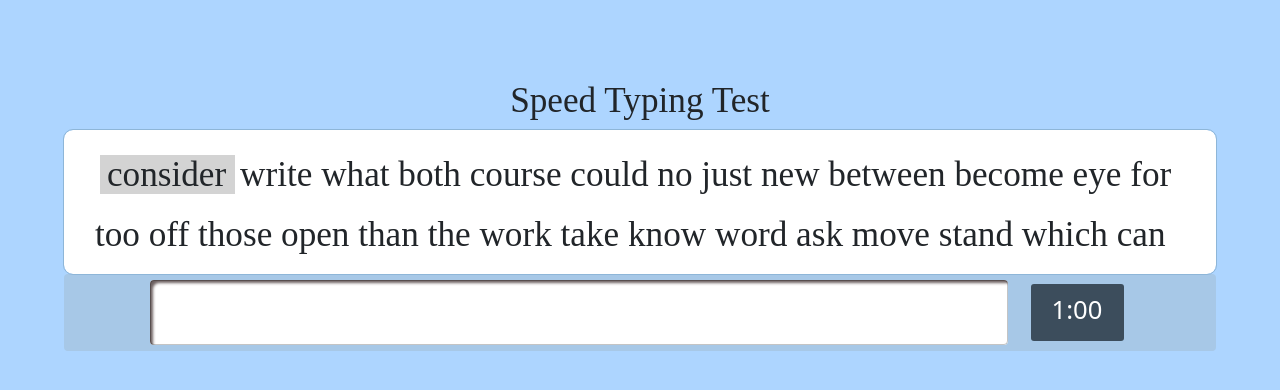
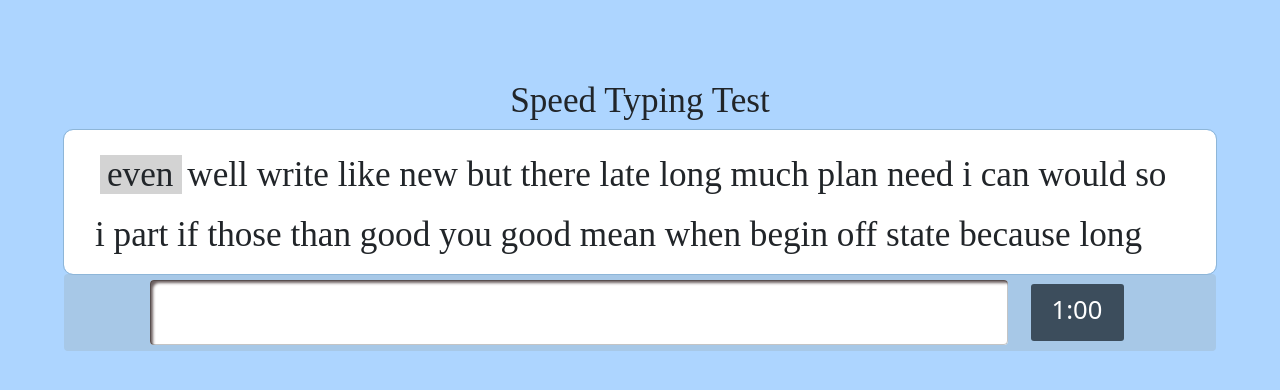
Before and after one commit to smartguy205/william_frontend, a React (Create React App) app: page /typing-test in a window 1280 px wide. Shown: the top 390 px of the page. Built offline with nearby package versions, Linux system fonts and the light colour scheme; no server answers.

Commit message:
added more words

```diff
--- a/src/static/words.js
+++ b/src/static/words.js
@@ -199,21 +199,204 @@ export const words = [
     "change",
     "help",
     "line",
+    "the",
+    "be",
+    "of",
+    "and",
+    "a",
+    "to",
+    "in",
+    "he",
+    "have",
+    "it",
+    "that",
+    "for",
+    "they",
+    "I",
+    "with",
+    "as",
+    "not",
+    "on",
+    "she",
+    "at",
+    "by",
+    "this",
+    "we",
+    "you",
+    "do",
+    "but",
+    "from",
+    "or",
+    "which",
+    "one",
+    "would",
+    "all",
+    "will",
+    "there",
+    "say",
+    "who",
+    "make",
+    "when",
+    "can",
+    "more",
+    "if",
+    "no",
+    "man",
+    "out",
+    "other",
+    "so",
+    "what",
+    "time",
+    "up",
+    "go",
+    "about",
+    "than",
+    "into",
+    "could",
+    "state",
+    "only",
+    "new",
+    "year",
+    "some",
+    "take",
+    "come",
+    "these",
+    "know",
+    "see",
+    "use",
+    "get",
+    "like",
+    "then",
+    "first",
+    "any",
+    "work",
+    "now",
+    "may",
+    "such",
+    "give",
+    "over",
+    "think",
+    "most",
+    "even",
+    "find",
+    "day",
+    "also",
+    "after",
+    "way",
+    "many",
+    "must",
+    "look",
+    "before",
+    "great",
+    "back",
+    "through",
+    "long",
+    "where",
+    "much",
+    "should",
+    "well",
+    "people",
+    "down",
+    "own",
+    "just",
+    "because",
+    "good",
+    "each",
+    "those",
+    "feel",
+    "seem",
+    "how",
+    "high",
+    "too",
+    "place",
+    "little",
+    "world",
+    "very",
+    "still",
+    "nation",
+    "hand",
+    "old",
+    "life",
+    "tell",
+    "write",
+    "become",
+    "here",
+    "show",
+    "house",
+    "both",
+    "between",
+    "need",
+    "mean",
+    "call",
+    "develop",
+    "under",
+    "last",
+    "right",
+    "move",
+    "thing",
+    "general",
+    "school",
+    "never",
+    "same",
+    "another",
+    "begin",
+    "while",
+    "number",
+    "part",
+    "turn",
+    "real",
+    "leave",
+    "might",
+    "want",
+    "point",
+    "form",
+    "off",
+    "child",
+    "few",
+    "small",
+    "since",
+    "against",
+    "ask",
+    "late",
+    "home",
+    "interest",
+    "large",
+    "person",
+    "end",
+    "open",
+    "public",
+    "follow",
+    "during",
+    "present",
+    "without",
+    "gain",
+    "hold",
+    "govern",
+    "around",
+    "possible",
+    "head",
+    "consider",
+    "word",
+    "program",
+    "problem",
+    "owever",
+    "lead",
+    "system",
+    "set",
+    "order",
+    "eye",
+    "plan",
+    "run",
+    "keep",
+    "face",
+    "act",
+    "group",
+    "play",
+    "stand",
+    "increase",
+    "early",
+    "course",
+    "change",
+    "help",
+    "line",
 ];
-
-let quotes_array = [
-    "Push yourself, because no one else is going to do it for you ",
-    "water away good want over going where would took school think home know bear again ",
-    "Failure is the condiment that gives success its flavor magic shouted other food through been stop must door right ",
-    "Wake up with determination. Go to bed with satisfaction know bear again long things after wanted eat ",
-    "It's going to be hard, but hard does not mean impossible  good want over going where would took school think ",
-    "Learning never exhausts the mind  must door right these began animals next first work ",
-    "The only way to do great work is to love what you do  baby fish mouse something ",
-    "The clouds formed beautiful animals in the sky that eventually created a tornado to wreak havoc. ",
-    "The shark-infested South Pine channel was the only way in or out. He was an introvert that extroverts seemed to love.",
-    "I'm worried by the fact that my daughter looks to the local carpet seller as a role model.",
-];
-const getWords = () => `water away good want over going where would took school think home
-know bear again long things after wanted eat everyone play thought well find more
-round tree magic shouted other food through been stop must door right these began
-animals next first work baby fish mouse something`.toLowerCase().split(' ').sort(() => Math.random() > 0.5 ? 1 : -1);
```
